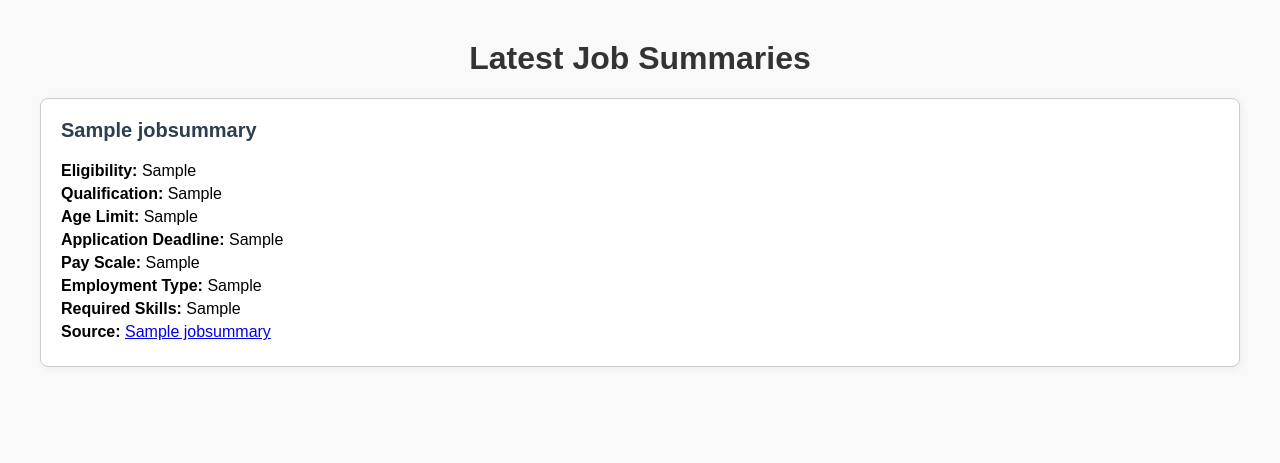
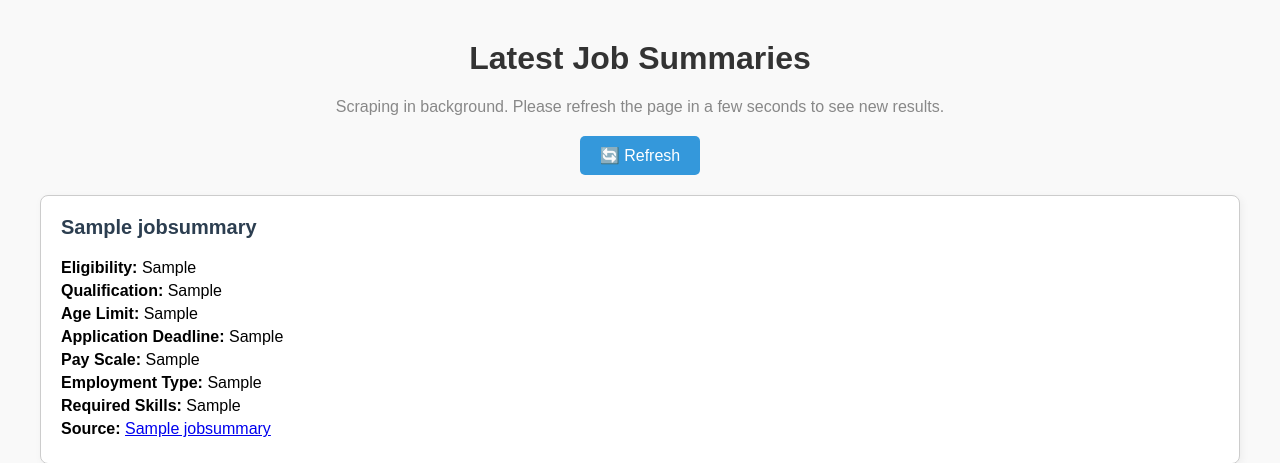
Before and after one commit to Harleennn/opportunity-aggregator, a Django app: template Scraper/templates/scraper/summary.html in a window 1280 px wide. Shown: the top 463 px of the page. Run offline with Django 5.2, Linux system fonts and the light colour scheme; the template is opened without the code that fills it: values that come from a table or form of the project are taken from there, others are empty; tables that the repository leaves empty hold one stand-in row (values such as "Sample post").

Commit message:
Scraped PDFs and run scraping in async with browser

```diff
--- a/Scraper/templates/scraper/summary.html
+++ b/Scraper/templates/scraper/summary.html
@@ -26,10 +26,42 @@
             color: #333;
             text-align: center;
         }
+        .info {
+            text-align: center;
+            margin-bottom: 20px;
+            color: #888;
+        }
+        .refresh-btn {
+            display: block;
+            text-align: center;
+            margin: 20px auto;
+        }
+        .refresh-btn button {
+            background: #3498db;
+            color: white;
+            border: none;
+            padding: 10px 20px;
+            border-radius: 5px;
+            font-size: 16px;
+            cursor: pointer;
+        }
+        .refresh-btn button:hover {
+            background: #2980b9;
+        }
     </style>
 </head>
 <body>
     <h1>Latest Job Summaries</h1>
+
+    <div class="info">
+        <p>Scraping in background. Please refresh the page in a few seconds to see new results.</p>
+    </div>
+
+    <div class="refresh-btn">
+        <form method="get" action=".">
+            <button type="submit">🔄 Refresh</button>
+        </form>
+    </div>
 
     {% for summary in summaries %}
         <div class="summary">
@@ -44,7 +76,7 @@
             <p><strong>Source:</strong> <a href="{{ summary.source_url }}" target="_blank">{{ summary.pdf_name }}</a></p>
         </div>
     {% empty %}
-        <p>No summaries found.</p>
+        <p style="text-align: center;">⏳ No summaries found yet. Scraper is running in the background.</p>
     {% endfor %}
 </body>
 </html>
```
Also changed, not shown: Scraper/utils.py (+24 -25 lines), Scraper/views.py (+18 -4 lines).
